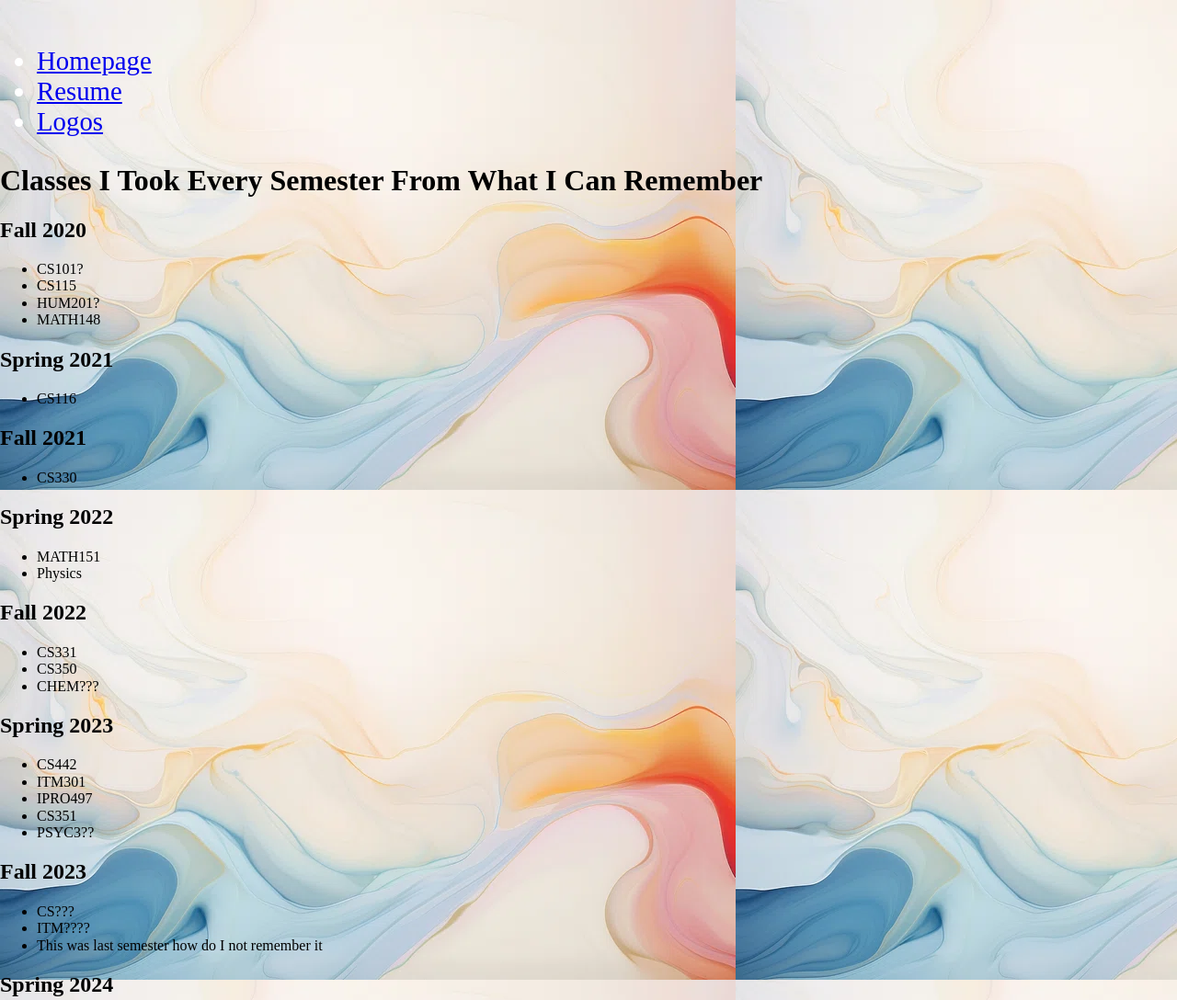
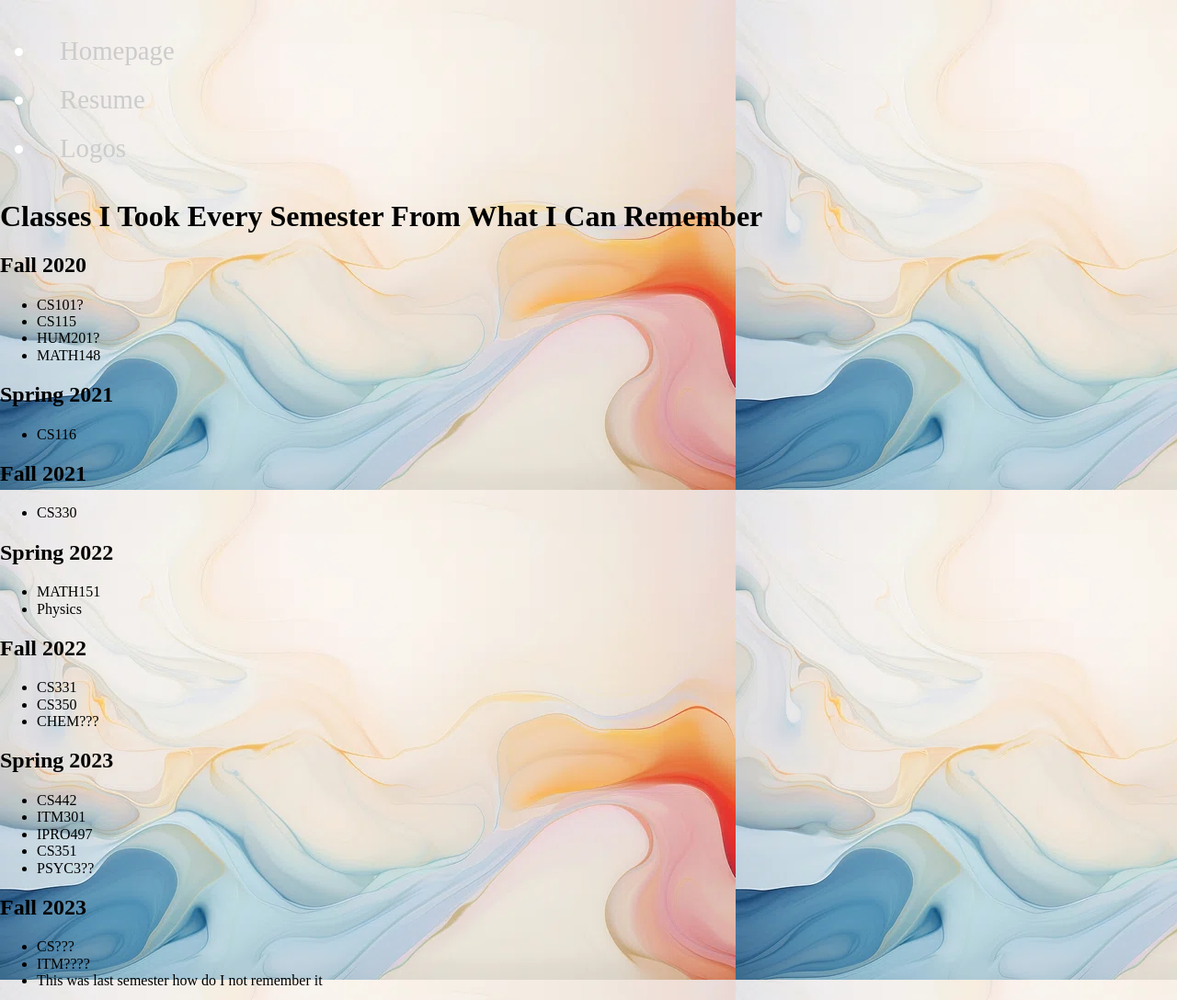
Before and after one commit to georgegregjr/Project2ITMD, a plain HTML site: page index.html in a window 1280 px wide. Shown: the top 1088 px of the page at 92% size. Drawn offline with nearby package versions, Linux system fonts and the light colour scheme.

Commit message:
major change to header to hopefully get horizontal

```diff
--- a/css/styles.css
+++ b/css/styles.css
@@ -3,11 +3,16 @@ body {
 }
 
 header {
-  float: left;
-  width: 100%;
   display: block;
   top:-34px;
   right: 10px;
   color: white;
   font-size: 1.8em;
 }
+
+header ul li a{
+  padding: 10px 25px;
+  display: block;
+  text-decoration: none;
+  color: #ccc;
+}
```
